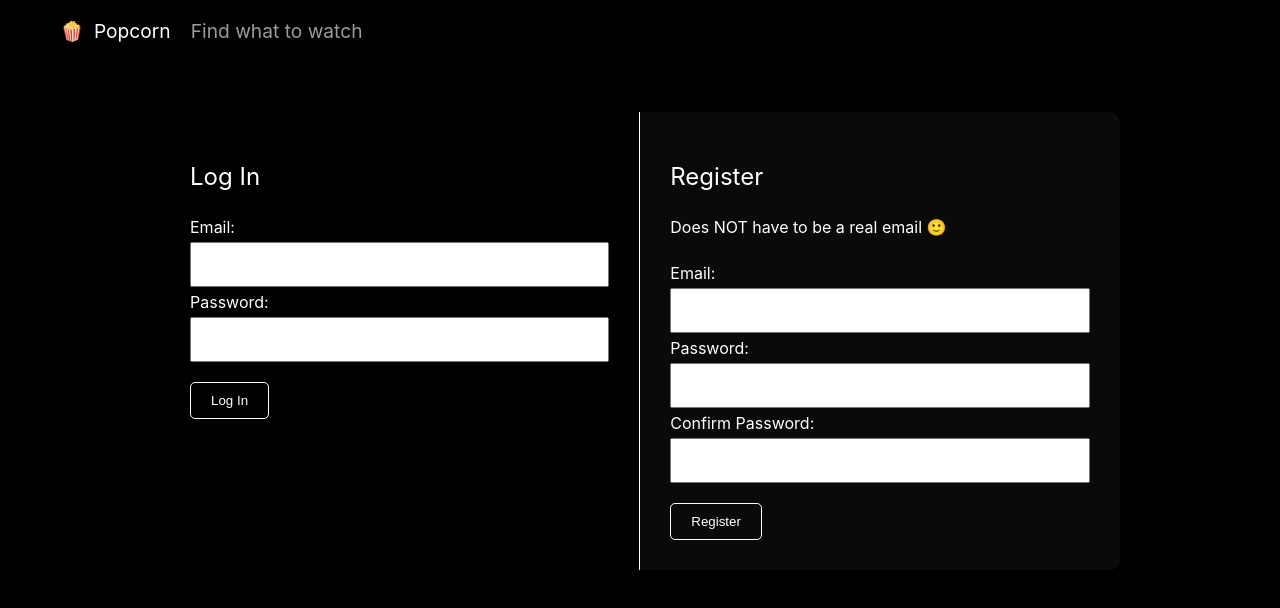
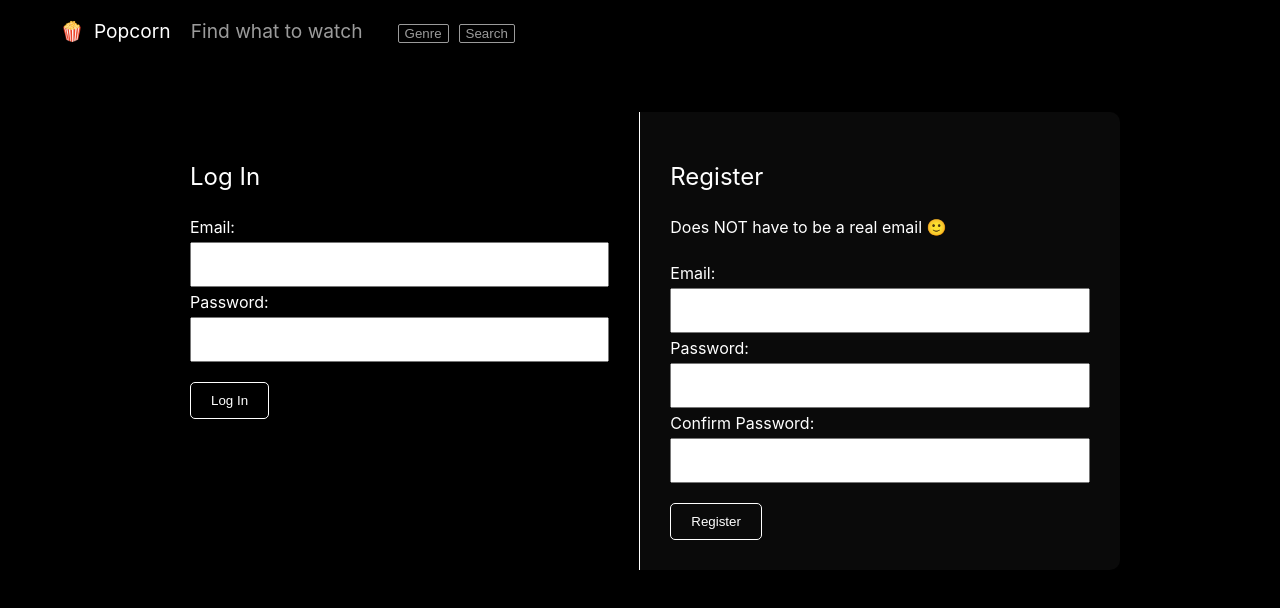
Before and after one commit to intrvertmichael/popcorn, a Next.js app: page /auth in a window 1280 px wide. Shown: the top 608 px of the page. Built offline with nearby package versions, Linux system fonts and the light colour scheme; no server answers.

Commit message:
added search and genres to header

```diff
--- a/components/Genre/List/index.js
+++ b/components/Genre/List/index.js
@@ -1,14 +1,27 @@
-import styles from '../../../styles/Home.module.css'
+import { useEffect, useState } from 'react'
+import styles from '../../../styles/Header.module.css'
 import Link from 'next/link'
 
-const GenreList = ({genres}) => {
+const GenreList = () => {
+    const [genres, setGenres] = useState([])
 
-    if(!genres) return false
+    useEffect(() => {
+        async function getGenres(){
+            const genres_res = await fetch('/api/genres', { method: 'GET' })
+            const genres_data = await genres_res.json()
+            let genres = Object.entries(genres_data)?.map( data => data[1])
+            setGenres(genres)
+        }
+
+        getGenres()
+    }, [])
+
+    console.log('genres', genres)
 
     return (
         <ul className={styles.genre_list}>
         {
-            genres.map( (genre, key) =>(
+            genres?.map( (genre, key) =>(
                 <Link key={key} href={'/genre/'+ genre.id} passHref>
                     <li> <a> {genre.name} </a> </li>
                 </Link>
--- a/components/Header/index.js
+++ b/components/Header/index.js
@@ -1,15 +1,34 @@
-
+import { useState } from 'react'
 import Link from 'next/link'
 import styles from '../../styles/Header.module.css'
 import { useGetFirebaseUser, useSetFirebaseUser } from '../../context/FirebaseContext'
 import { useRouter } from 'next/router'
 import {firebase_signout} from './../../requests/firebase/auth'
+import GenreList from '../Genre/List'
+import SearchBar from '../SearchBar'
 
 const Header = () => {
     const firebaseUser = useGetFirebaseUser()
     const setFirebaseUser = useSetFirebaseUser()
+
+    const [genreVisible, setGenreVisible] = useState(false)
+    const [searchVisible, setSearchVisible] = useState(false)
+
+
     const router = useRouter()
     const onAuthPage = router.pathname === '/auth'
+
+    function handleGenreBtn(){
+        if(searchVisible) setSearchVisible(false)
+        if(genreVisible) setGenreVisible(false)
+        else setGenreVisible(true)
+    }
+
+    function handleSearchBtn(){
+        if(genreVisible) setGenreVisible(false)
+        if(searchVisible) setSearchVisible(false)
+        else setSearchVisible(true)
+    }
 
     let rightComp = (
         <Link href='/auth'>
@@ -45,18 +64,26 @@ const Header = () => {
     )
 
     return (
+        <>
             <div className={styles.header}>
-            <div>
+                <div className={styles.left}>
                     <Link href="/">
                         <a>
                             <h1><span>🍿</span>Popcorn</h1>
                         </a>
                     </Link>
                     <h2>Find what to watch</h2>
+                    <button onClick={handleGenreBtn}> Genre </button>
+                    <button onClick={handleSearchBtn}> Search </button>
                 </div>
 
                 {rightComp}
             </div>
+
+            { genreVisible && <GenreList /> }
+            { searchVisible && <SearchBar /> }
+
+        </>
     )
 }
 
--- /dev/null
+++ b/pages/api/genres.js
@@ -0,0 +1,11 @@
+import { getGenres } from "../../requests/movie.api"
+
+export default async function handler(req, res) {
+
+    if (req.method === 'GET') {
+        const genres = await getGenres()
+        res.status(200).json({...genres})
+    } else {
+        res.status(400)
+    }
+}
--- a/styles/Header.module.css
+++ b/styles/Header.module.css
@@ -59,6 +59,7 @@ Colors
 
 .header h2 {
     color: #9b9b9b;
+    margin-right: 30px;
 }
 
 
@@ -73,3 +74,40 @@ Colors
     color: red;
     border-color: red;
 }
+
+
+.genre_list {
+    margin: 20px auto;
+    padding: 0px;
+}
+
+.genre_list li {
+    display: inline-block;
+    list-style-type: none;
+    width: 160px;
+    padding: 0px 20px;
+    margin: 0px 10px;
+    box-sizing: border-box;
+    cursor: pointer;
+}
+
+.genre_list a {
+    color: white;
+}
+
+.genre_list li:hover {
+    background: rgba( 255, 255, 255, 0.08 );
+}
+
+.left button {
+    background: none;
+    color: #9b9b9b;
+    border: 1px solid #9b9b9b;
+    border-radius: 2px;
+    margin: 0px 5px;
+    cursor: pointer;
+}
+
+.left button:hover {
+    color: white;
+}
--- a/styles/SeachBar.module.css
+++ b/styles/SeachBar.module.css
@@ -1,9 +1,9 @@
 .search {
-    padding-bottom: 50px;
+    padding: 50px;
+    margin: auto;
 }
 
 .search_bar {
-    width: fit-content;
     margin: auto;
     padding: 0px;
     overflow: hidden;
@@ -24,6 +24,7 @@
 
 .search_bar input {
     font-size: 1.5em;
+    width: 100%;
 }
 
 .search_bar button {
@@ -45,8 +46,6 @@
     display: flex;
     flex-direction: column;
     justify-content: center;
-    width: 90%;
-    margin: auto;
 }
 
 .results_wrapper nav {
```
Also changed, not shown: pages/index.js (+2 -11 lines), styles/Home.module.css (+0 -23 lines). Lines whose indentation alone changed are shown as unchanged.
